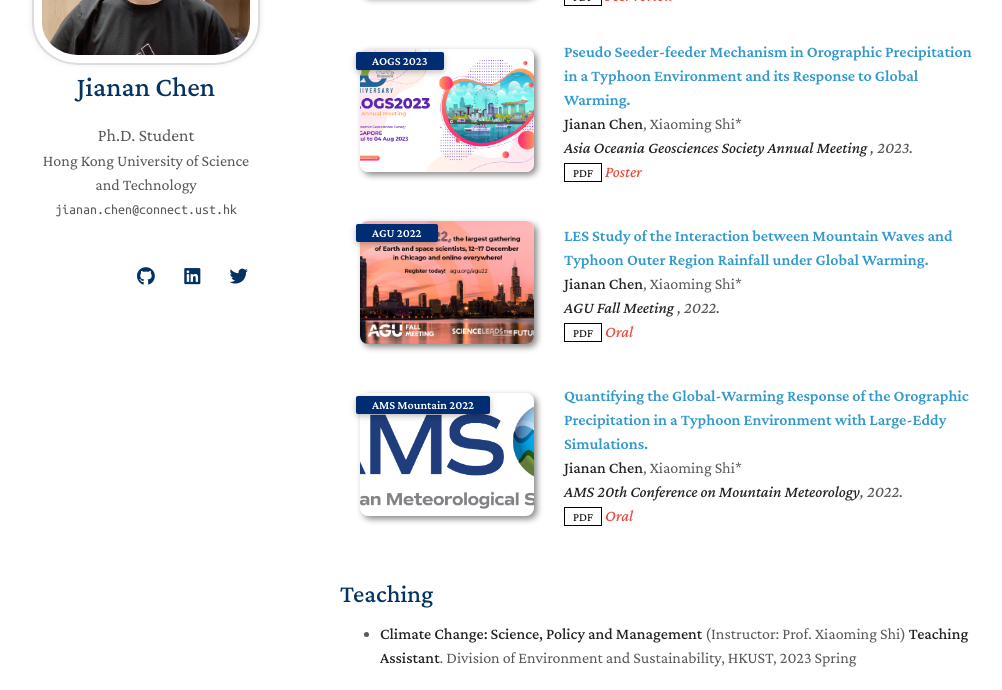
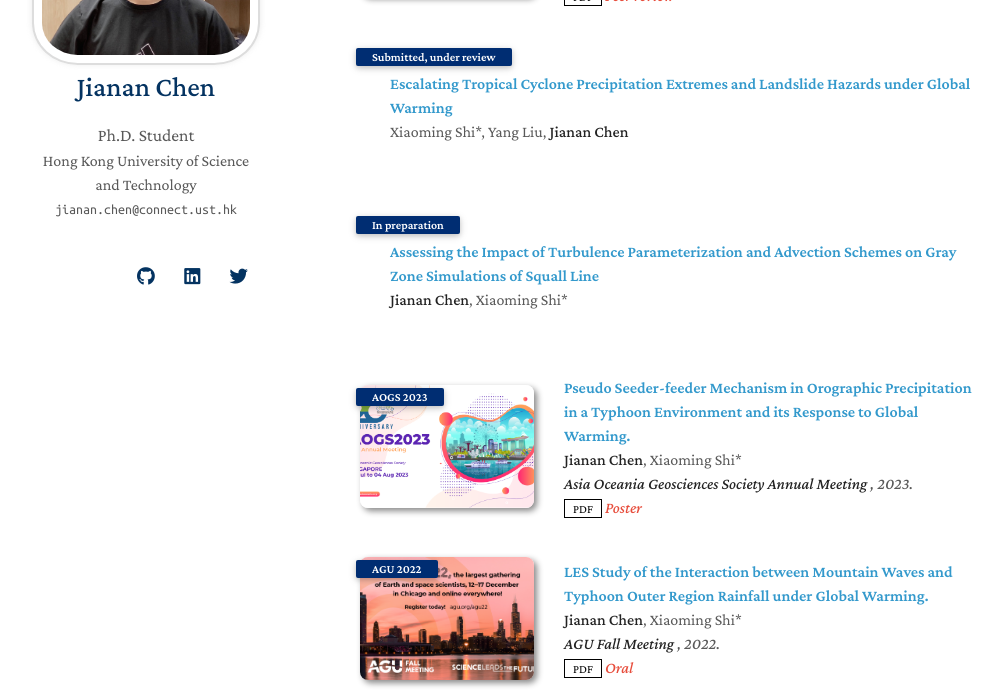
Before and after one commit to JiananChenUST/jiananchenust.github.io, a Jekyll site: the page built from index.md, in a window 1280 px wide and 900 px high, scrolled down 533 px, cut to the strip 210-900 px from the top of the window. Shown: the whole strip, without its empty margins (130-1132 px from the left). Built offline with Jekyll 4.4.1, drawn with Linux system fonts in a browser that asks for light colours; nearby versions of some CDN libraries; a style sheet for code colours, icons or effects is not loaded; our own code applies the rules of GitHub Pages for plain Markdown files.

Commit message:
Update publications.yml

```diff
--- a/_data/publications.yml
+++ b/_data/publications.yml
@@ -9,6 +9,27 @@ main:
     #bibtex: https://bib.yliu.me/MICCAI23.txt
     image: ./assets/img/orographic.jpg
     notes: Peer review
+
+  - title: Escalating Tropical Cyclone Precipitation Extremes and Landslide Hazards under Global Warming
+    authors: Xiaoming Shi*, Yang Liu, <strong>Jianan Chen</strong>
+    conference_short: Submitted, under review
+    #conference: <strong>Journal of Climate</strong>, 2023.
+    #pdf: https://shixm.people.ust.hk/pdf/orogPrecip2023.pdf
+    #code: https://github.com/MrGiovanni/ContinualLearning
+    #bibtex: https://bib.yliu.me/MICCAI23.txt
+    #image: ./assets/img/orographic.jpg
+    #notes: Peer review
+
+
+  - title: Assessing the Impact of Turbulence Parameterization and Advection Schemes on Gray Zone Simulations of Squall Line
+    authors: <strong>Jianan Chen</strong>, Xiaoming Shi*
+    conference_short: In preparation
+    #conference: <strong>Journal of Climate</strong>, 2023.
+    #pdf: https://shixm.people.ust.hk/pdf/orogPrecip2023.pdf
+    #code: https://github.com/MrGiovanni/ContinualLearning
+    #bibtex: https://bib.yliu.me/MICCAI23.txt
+    #image: ./assets/img/orographic.jpg
+    #notes: Peer review
 
   - title: Pseudo Seeder-feeder Mechanism in Orographic Precipitation in a Typhoon Environment and its Response to Global Warming.
     authors: <strong>Jianan Chen</strong>, Xiaoming Shi*
```
